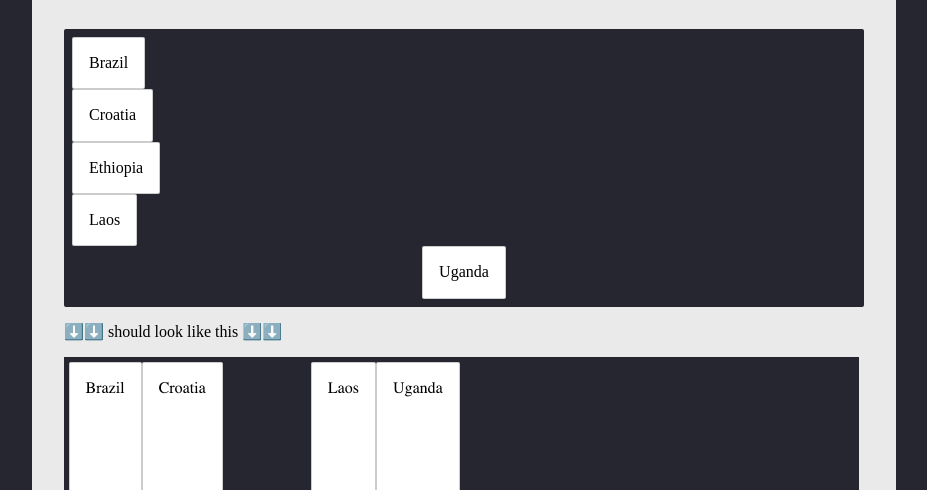
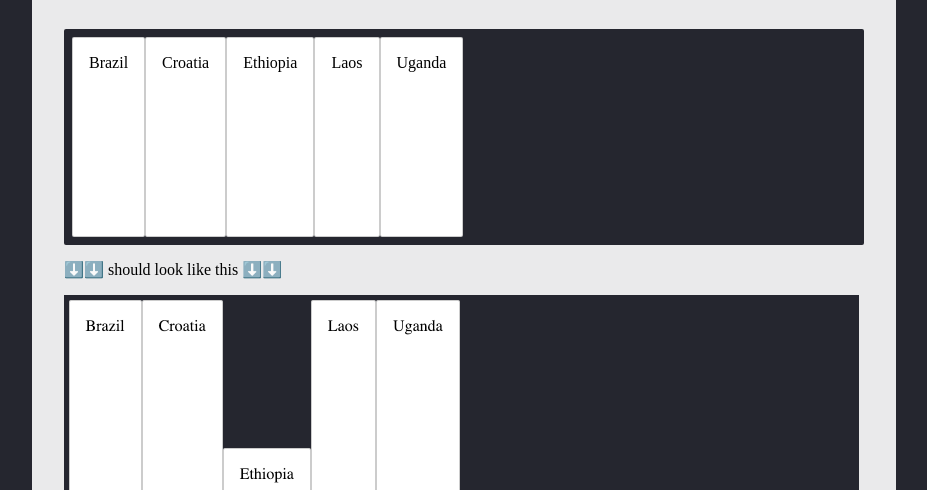
Before and after one commit to CodeYourFuture/html-css-git-exercises, a website: page week-2/14-align-self/index.html in a window 1280 px wide. Shown: the part 121-611 px from the top of the page, without its empty margins (176-1103 px from the left). Drawn offline with Linux system fonts and the light colour scheme.

Commit message:
remove solution

```diff
--- a/week-2/14-align-self/flexbox.css
+++ b/week-2/14-align-self/flexbox.css
@@ -2,12 +2,3 @@
 	display: flex;
 }
 /* Add your own CSS code below */
-
-.countries--first {
-	flex-direction: column;
-	align-items: flex-start;
-}
-
-.countries--first #uganda {
-	align-self: center;
-}
```
